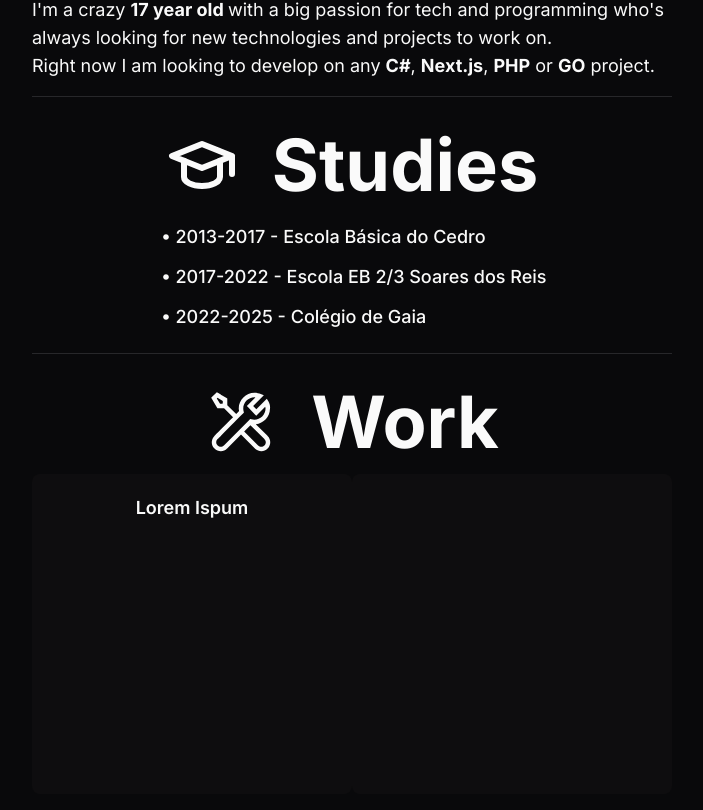
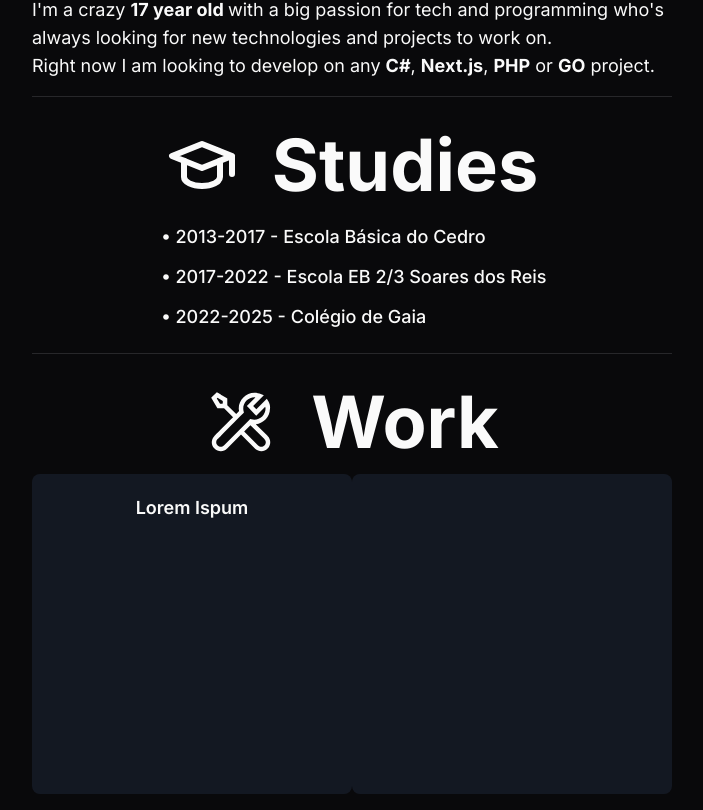
Before and after one commit to ArturC03/Portfolio, a Next.js app: page / in a window 1280 px wide. Shown: the part 284-1094 px from the top of the page, without its empty margins (288-991 px from the left). Built offline with nearby package versions, Linux system fonts and the light colour scheme.

Commit message:
Beautifull Box

```diff
--- a/src/app/globals.css
+++ b/src/app/globals.css
@@ -78,5 +78,5 @@ h1 {
 }
 
 .projectCard {
-  @apply bg-stone-900 bg-opacity-30 rounded-lg hover:border-white hover:border-opacity-35 hover:bg-opacity-50 transition duration-300 ease-in-out;
+  @apply bg-slate-800 bg-opacity-50 rounded-lg hover:border-white hover:border-opacity-35 hover:bg-opacity-70 transition duration-300 ease-in-out;
 }
```
